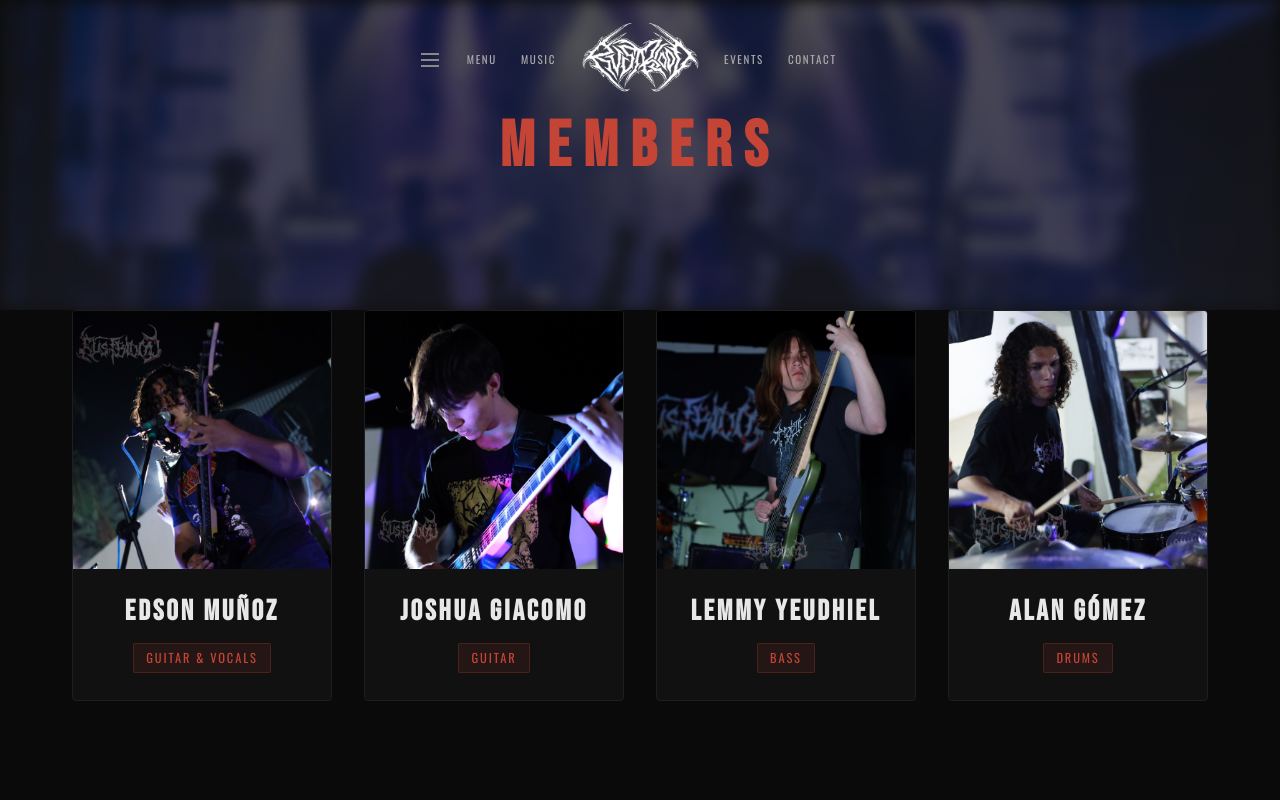
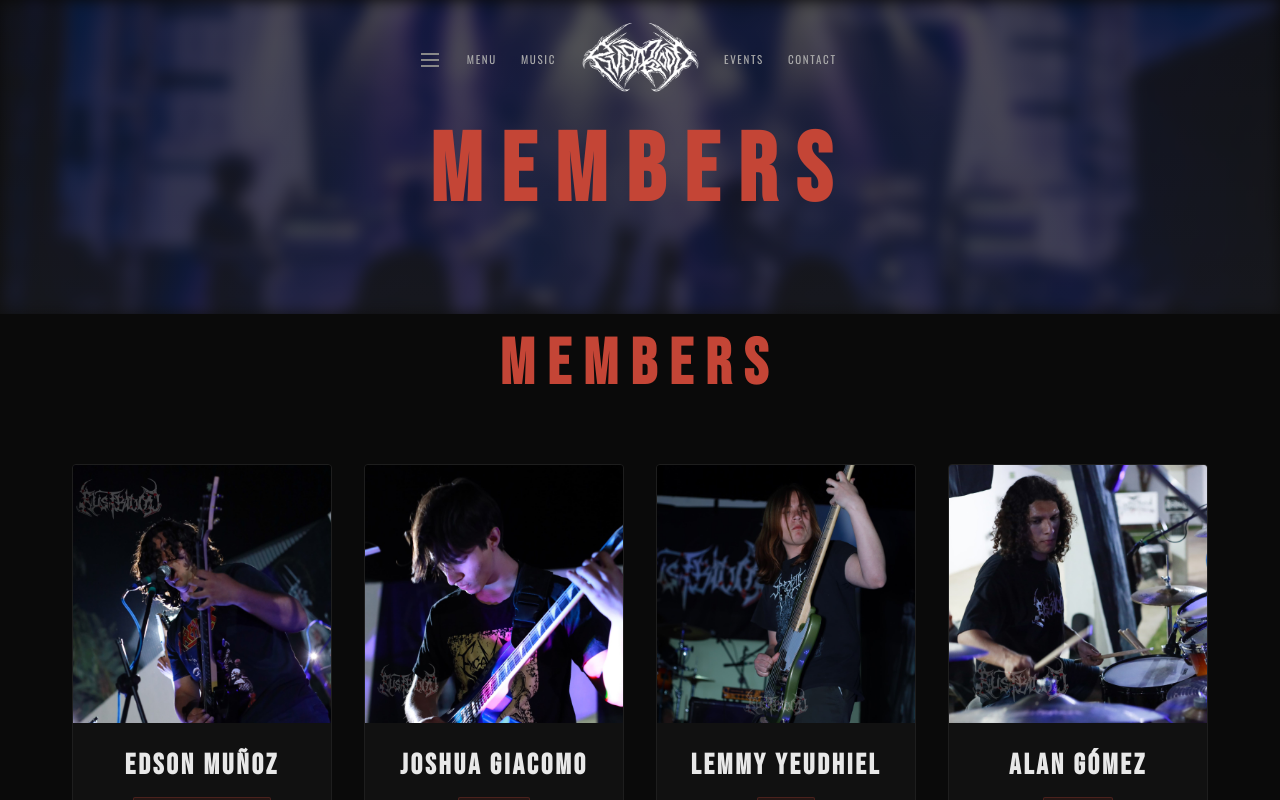
Before and after one commit to jorgemg1414/Rustblood, a Vue app in the folder frontend/: page /miembros in a window 1280 px wide. Shown: the top 800 px of the page. Built offline with nearby package versions, Linux system fonts and the light colour scheme.

Commit message:
Refactor Navbar menu closing logic; add PageHeader component for consistent layout in Members and Music views; update router for improved error handling; enhance content data structure with albums and social links

```diff
--- a/frontend/src/components/Navbar.vue
+++ b/frontend/src/components/Navbar.vue
@@ -10,9 +10,7 @@ const toggleMenu = () => {
 }
 
 const closeMenu = () => {
-  setTimeout(() => {
-    isMenuOpen.value = false
-  }, 100)
+  isMenuOpen.value = false
 }
 </script>
 
--- /dev/null
+++ b/frontend/src/components/PageHeader.vue
@@ -0,0 +1,61 @@
+<script setup lang="ts">
+defineProps<{
+  title: string
+  subtitle?: string
+  bgImage: string
+}>()
+</script>
+
+<template>
+  <section class="page-header">
+    <div class="page-bg" :style="{ backgroundImage: `url(${bgImage})` }"></div>
+    <h1 class="page-title reveal">{{ title }}</h1>
+    <p v-if="subtitle" class="page-subtitle reveal reveal-delay-1">{{ subtitle }}</p>
+  </section>
+</template>
+
+<style scoped>
+.page-header {
+  text-align: center;
+  padding: 6rem 2rem 4rem;
+  background: linear-gradient(180deg, rgba(10,10,10,0.8) 0%, rgba(17,17,17,0.9) 100%);
+  position: relative;
+  overflow: hidden;
+}
+
+.page-bg {
+  position: absolute;
+  inset: 0;
+  background-size: cover;
+  background-position: center;
+  filter: blur(8px);
+  opacity: 0.3;
+  z-index: 0;
+}
+
+.page-title {
+  position: relative;
+  z-index: 1;
+  font-family: 'Bebas Neue', sans-serif;
+  font-size: clamp(3rem, 10vw, 6rem);
+  letter-spacing: 0.2em;
+  color: #c44536;
+  margin: 0;
+}
+
+.page-subtitle {
+  position: relative;
+  z-index: 1;
+  font-family: 'Oswald', sans-serif;
+  font-size: 1.2rem;
+  color: #666;
+  letter-spacing: 0.2em;
+  text-transform: uppercase;
+}
+
+@media (max-width: 768px) {
+  .page-header {
+    padding: 6rem 2rem 3rem;
+  }
+}
+</style>
--- a/frontend/src/data/content.ts
+++ b/frontend/src/data/content.ts
@@ -8,6 +8,8 @@ import foto7 from '../assets/photos/rb7.jpeg'
 import foto8 from '../assets/photos/rb8.jpeg'
 import foto9 from '../assets/photos/rb9.jpeg'
 import foto10 from '../assets/photos/rb10.jpeg'
+import albumCover from '../assets/album.jpg'
+import { Music, Headphones, Play, Guitar } from 'lucide-vue-next'
 
 export const gallery = [
   { id: 1, title: 'Live Show 1', image: foto1 },
@@ -27,3 +29,25 @@ export const posts = [
   { id: 2, title: 'Upcoming Tour Dates', content: 'We are excited to announce our upcoming tour dates across Mexico.', date: '2025-11-15' },
   { id: 3, title: 'Hoka Hey Festival', content: 'We are honored to be part of this year\'s Hoka Hey Festival.', date: '2025-10-01' }
 ]
+
+export const albums = [
+  {
+    title: 'Dissolution Beyond',
+    year: 2026,
+    cover: albumCover,
+    description: 'Our first album, a deep exploration of human resilience.',
+    tracks: ['Dissolution Beyond', 'In a crypt', 'Hollow Throne', 'Freedom of Die', 'Hope Denied'],
+    released: true
+  }
+]
+
+export const videos = [
+  { id: 'cSLdIj_iwgI', title: 'RustBlood - Freedom of Die (Hoka Hey 2025)' }
+]
+
+export const socialLinks = [
+  { name: 'Spotify', url: '#', icon: Music },
+  { name: 'Apple Music', url: '#', icon: Headphones },
+  { name: 'YouTube', url: 'https://www.youtube.com/@Rustblood_band', icon: Play },
+  { name: 'Bandcamp', url: '#', icon: Guitar }
+]
--- a/frontend/src/router/index.ts
+++ b/frontend/src/router/index.ts
@@ -50,13 +50,8 @@ const router = createRouter({
       component: () => import('../views/BlogView.vue')
     },
     {
-      path: '/404',
+      path: '/:pathMatch(.*)*',
       name: 'not-found',
-      component: () => import('../views/NotFoundView.vue')
-    },
-    {
-      path: '/:pathMatch(.*)*',
-      name: 'catch-all',
       component: () => import('../views/NotFoundView.vue')
     }
   ]
--- a/frontend/src/views/MiembrosView.vue
+++ b/frontend/src/views/MiembrosView.vue
@@ -1,6 +1,7 @@
 <script setup lang="ts">
 import { onMounted, ref } from 'vue'
 import { RouterLink } from 'vue-router'
+import PageHeader from '../components/PageHeader.vue'
 import lemmy from '../assets/members/lemmy.jpg'
 import alan from '../assets/members/alan.jpg'
 import joshua from '../assets/members/joshua.jpg'
@@ -59,10 +60,8 @@ onMounted(() => {
 
 <template>
   <div class="miembros">
-    <section class="page-header">
-      <div class="page-bg" :style="{ backgroundImage: `url(${rtscene})` }"></div>
-      <h1 class="title reveal" @click="handleTitleClick">Members</h1>
-    </section>
+    <PageHeader title="Members" :bgImage="rtscene" />
+    <h1 class="title reveal" @click="handleTitleClick">Members</h1>
     <div class="container">
       <div class="members-grid">
         <RouterLink
--- a/frontend/src/views/MusicaView.vue
+++ b/frontend/src/views/MusicaView.vue
@@ -1,39 +1,8 @@
 <script setup lang="ts">
 import { onMounted } from 'vue'
-import albumCover from '../assets/album.jpg'
+import PageHeader from '../components/PageHeader.vue'
 import rtscene from '../assets/rtscene.jpg'
-import { Music, Headphones, Play, Guitar } from 'lucide-vue-next'
-
-interface Album {
-  title: string
-  year: number
-  cover: string
-  description: string
-  tracks: string[]
-  released?: boolean
-}
-
-const albums: Album[] = [
-  {
-    title: 'Dissolution Beyond',
-    year: 2026,
-    cover: albumCover,
-    description: 'Our first album, a deep exploration of human resilience.',
-    tracks: ['Dissolution Beyond', 'In a crypt', 'Hollow Throne', 'Freedom of Die', 'Hope Denied'],
-    released: true
-  },
-]
-
-const videos = [
-  { id: 'cSLdIj_iwgI', title: 'RustBlood - Freedom of Die (Hoka Hey 2025)' },
-]
-
-const socialLinks = [
-  { name: 'Spotify', url: '#', icon: Music },
-  { name: 'Apple Music', url: '#', icon: Headphones },
-  { name: 'YouTube', url: 'https://www.youtube.com/@Rustblood_band', icon: Play },
-  { name: 'Bandcamp', url: '#', icon: Guitar }
-]
+import { albums, videos, socialLinks } from '../data/content'
 
 onMounted(() => {
   const observer = new IntersectionObserver(
@@ -53,16 +22,12 @@ onMounted(() => {
 
 <template>
   <div class="musica">
-    <section class="page-header">
-      <div class="page-bg" :style="{ backgroundImage: `url(${rtscene})` }"></div>
-      <h1 class="page-title reveal">Music</h1>
-      <p class="page-subtitle reveal reveal-delay-1">Our discography</p>
-    </section>
+    <PageHeader title="Music" subtitle="Our discography" :bgImage="rtscene" />
 
     <section class="albums-section">
       <div class="container">
         <div v-for="album in albums" :key="album.title" class="album-card reveal reveal-delay-2" :class="{ 'not-released': !album.released }">
-          <img :src="album.cover" alt="Album cover" class="album-cover" />
+          <img :src="album.cover" alt="Album cover" class="album-cover" loading="lazy" />
           <div class="album-content">
             <h2 class="album-title">{{ album.title }}</h2>
             <span class="album-year">{{ album.year }}</span>
@@ -95,6 +60,7 @@ onMounted(() => {
             <div v-for="video in videos" :key="video.id" class="video-card reveal reveal-delay-1">
               <iframe
                 :src="`https://www.youtube.com/embed/${video.id}`"
+                :title="video.title"
                 frameborder="0"
                 allow="accelerometer; autoplay; clipboard-write; encrypted-media; gyroscope; picture-in-picture"
                 allowfullscreen
--- a/package.json
+++ b/package.json
@@ -9,7 +9,6 @@
   },
   "devDependencies": {
     "@types/node": "^25.6.0",
-    "typescript": "~5.9.3",
-    "vite": "^7.3.1"
+    "typescript": "~5.9.3"
   }
 }
```
Lines whose indentation alone changed are shown as unchanged.
